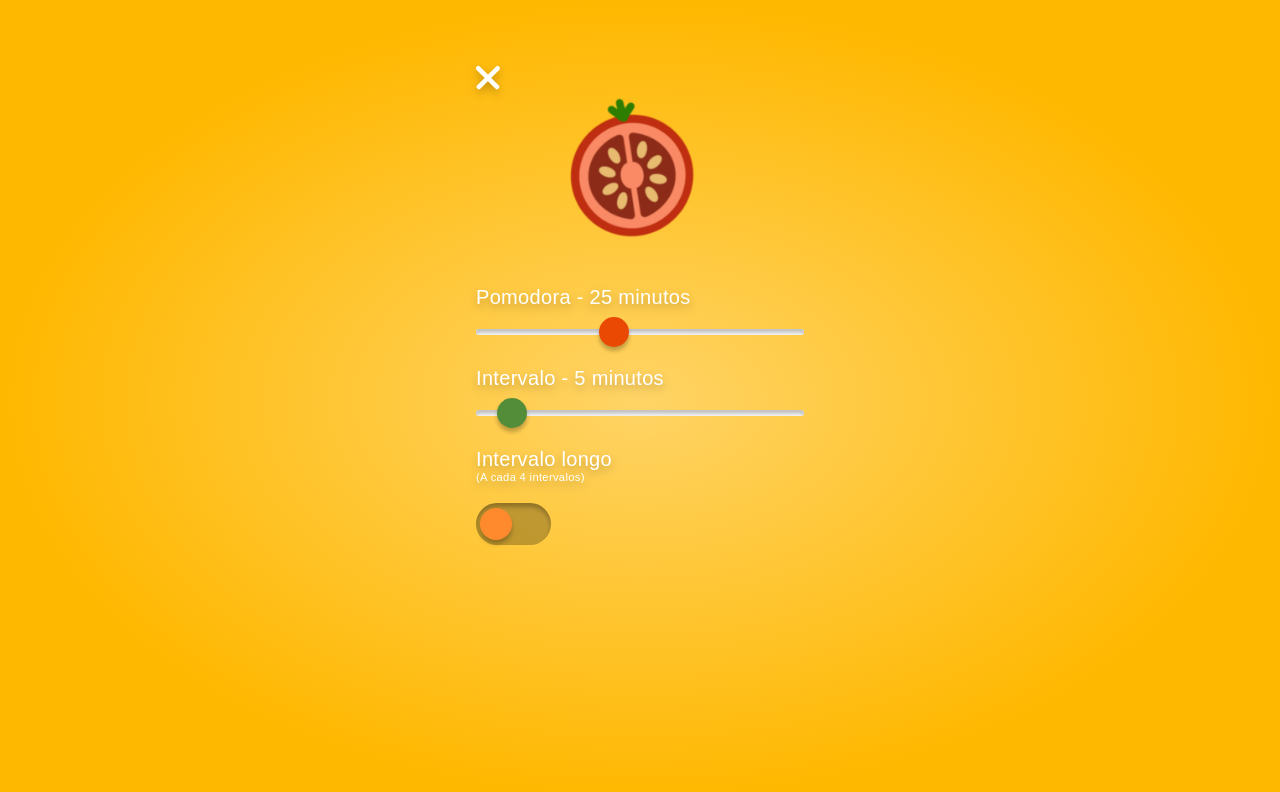
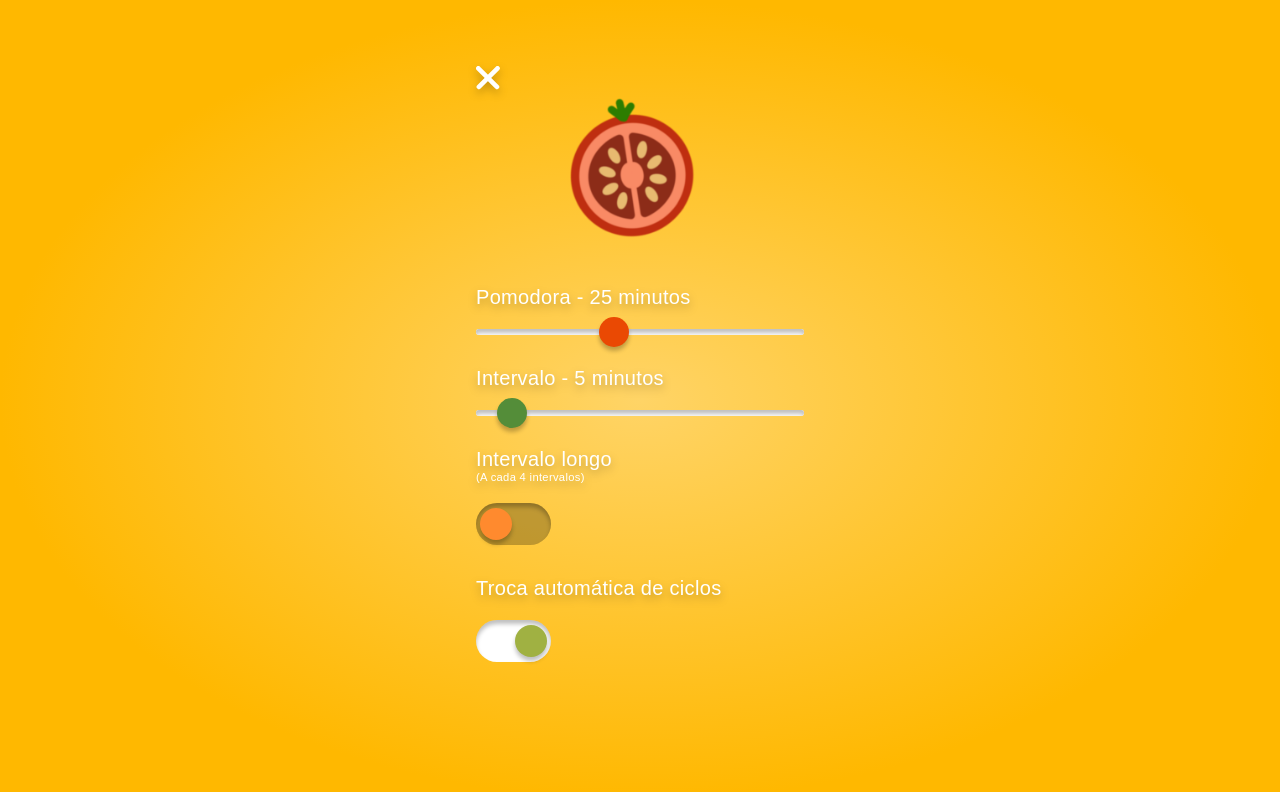
Before and after one commit to lucasiori/pomodora, a Next.js app: page / in a window 1280 px wide. Both pictures are taken after a click on the button 744 px from the left and 657 px from the top of the page. Shown: the top 792 px of the page. Built offline with nearby package versions, Linux system fonts and the light colour scheme; a web font is replaced by a local one.

Commit message:
feat: add option to configure auto change cycle

```diff
--- a/src/components/Menu/index.tsx
+++ b/src/components/Menu/index.tsx
@@ -20,14 +20,16 @@ const Menu = ({ onClose }: MenuProps) => {
     setWorkTime,
     setBreakTime,
     setHasLongBreak,
-    setLongBreakTime
+    setLongBreakTime,
+    setAutoChangeCycle
   } = useSettings();
 
   const {
     workTime,
     breakTime,
     hasLongBreak,
-    longBreakTime
+    longBreakTime,
+    autoChangeCycle
   } = settings;
 
   return (
@@ -36,7 +38,7 @@ const Menu = ({ onClose }: MenuProps) => {
         <img src="/assets/close.svg" width={24} height={24} />
       </CloseButton>
 
-      <Content isVisible={isSettingsLoaded}>
+      <Content isVisible={isSettingsLoaded} hasLongBreak={hasLongBreak}>
         <div>
           <Label htmlFor="work-input">
             Pomodora - {workTime > 1 ? `${workTime} minutos` : `${workTime} minuto`}
@@ -96,6 +98,15 @@ const Menu = ({ onClose }: MenuProps) => {
             isVisible={hasLongBreak}
           />
         </div>
+
+        <div>
+          <Label>Troca automática de ciclos</Label>
+
+          <Switch
+            initialValue={autoChangeCycle}
+            onChange={(isActive) => setAutoChangeCycle(isActive)}
+          />
+        </div>
       </Content>
     </Wrapper>
   )
--- a/src/components/Menu/style.ts
+++ b/src/components/Menu/style.ts
@@ -36,6 +36,7 @@ const CloseButton = styled.button`
 
 interface ContentProps {
   isVisible: boolean;
+  hasLongBreak: boolean;
 }
 
 const Content = styled.div<ContentProps>`
@@ -51,6 +52,11 @@ const Content = styled.div<ContentProps>`
     & + div {
       margin-top: 2rem;
     }
+  }
+
+  > div:last-child {
+    transform: ${({ hasLongBreak }) => hasLongBreak ? 'translateY(0)' : 'translateY(-30px)'};
+    transition: all 1s ease;
   }
 `;
 
--- a/src/hooks/useSettings.ts
+++ b/src/hooks/useSettings.ts
@@ -8,6 +8,7 @@ type Settings = {
   breakTime: number;
   hasLongBreak: boolean;
   longBreakTime: number;
+  autoChangeCycle: boolean;
 }
 
 type UseSettingsReturn = {
@@ -17,6 +18,7 @@ type UseSettingsReturn = {
   setBreakTime: (value: number) => void,
   setHasLongBreak: (value: boolean) => void,
   setLongBreakTime: (value: number) => void,
+  setAutoChangeCycle: (value: boolean) => void,
   reloadSettings: () => void
 }
 
@@ -24,7 +26,8 @@ const defaulSettingsValue: Settings = {
   workTime: 25,
   breakTime: 5,
   hasLongBreak: false,
-  longBreakTime: 15
+  longBreakTime: 15,
+  autoChangeCycle: true,
 };
 
 const useSettings = (): UseSettingsReturn => {
@@ -74,6 +77,15 @@ const useSettings = (): UseSettingsReturn => {
     updateSettings(newSettings);
   }
 
+  const setAutoChangeCycle = (value: boolean) => {
+    const newSettings = {
+      ...settings,
+      autoChangeCycle: value
+    };
+
+    updateSettings(newSettings);
+  }
+
   const loadStoragedSettings = () => {
     const storagedSettings = localStorage.getItem(storageSettingsKey)
 
@@ -97,6 +109,7 @@ const useSettings = (): UseSettingsReturn => {
     setBreakTime,
     setHasLongBreak,
     setLongBreakTime,
+    setAutoChangeCycle,
     reloadSettings
   };
 }
--- a/src/pages/index.tsx
+++ b/src/pages/index.tsx
@@ -70,6 +70,11 @@ const Home: NextPage = () => {
       default:
         break;
     }
+
+    const isFirstCycle = cycleTime === 0;
+    if (!isFirstCycle && settings.autoChangeCycle) {
+      setTimeout(handleStartCycle, 5000);
+    }
   }
 
   const handleStartCycle = () => {
@@ -117,6 +122,7 @@ const Home: NextPage = () => {
       <Head>
         <meta name="viewport" content="width=device-width, initial-scale=1.0" />
         <meta name="theme-color" content="#EA4903" />
+        <meta name="description" content="Aplicação para gerenciamento de tempo utilizando o Método de Pomodoro" />
 
         <title>Pomodora</title>
       </Head>
```
Also changed, not shown: 2 other files (tests, documents, lock files or other folders).
